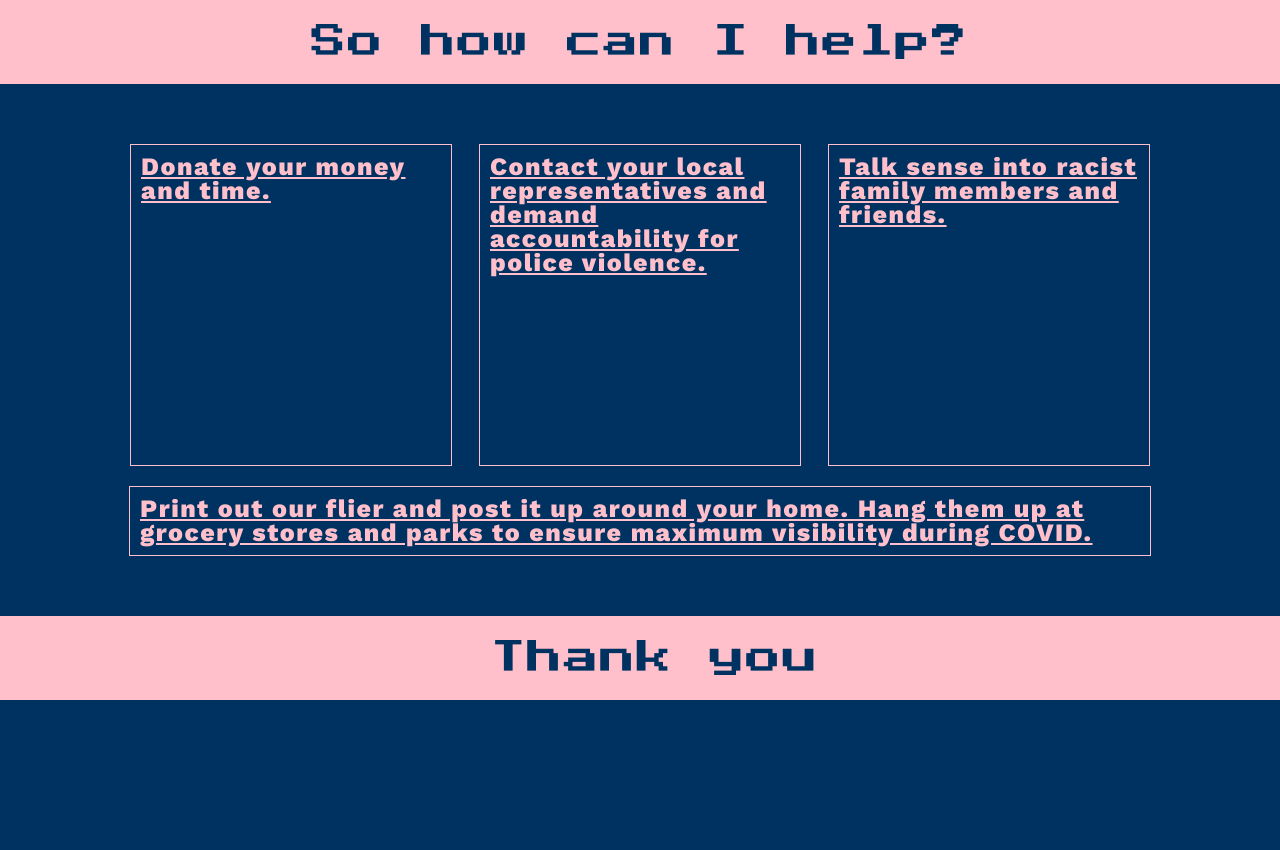
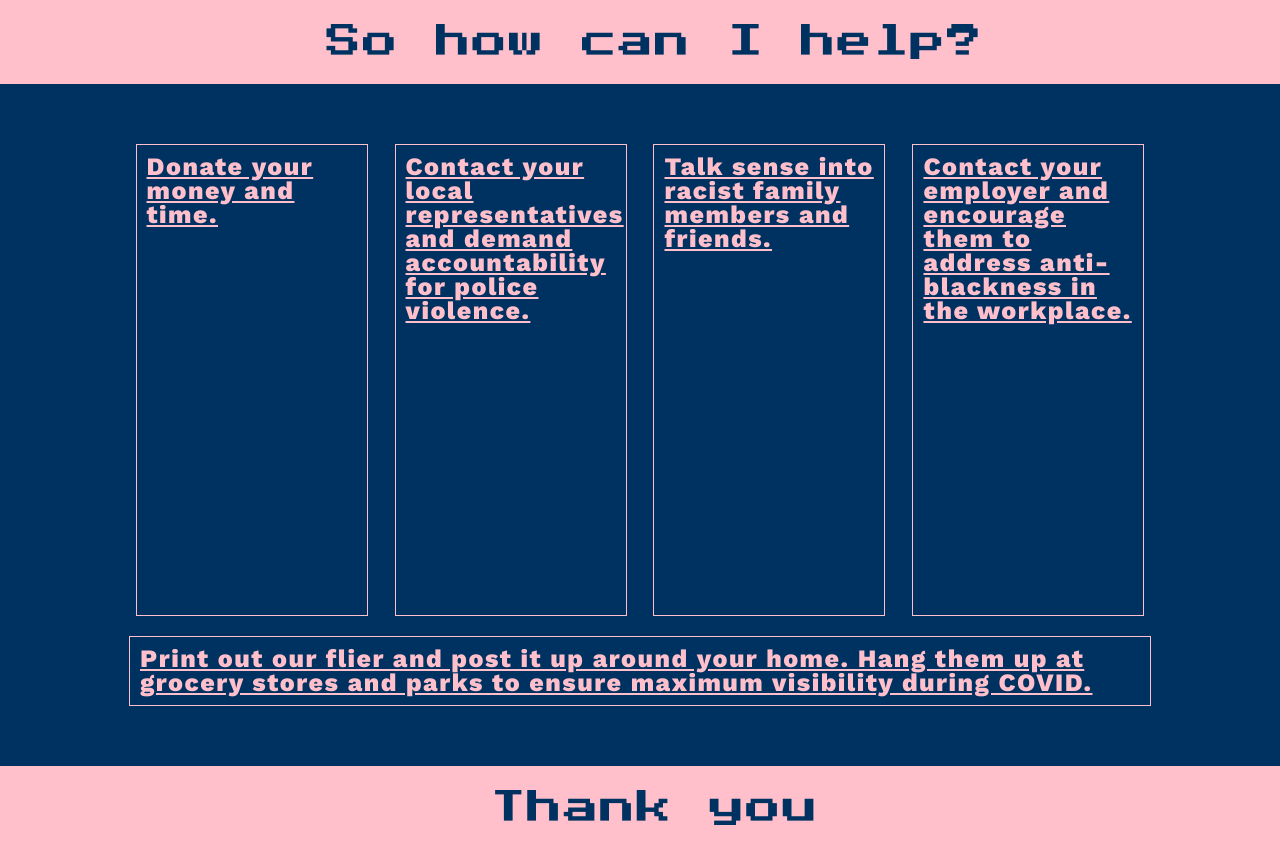
Before and after one commit to how-can-i-help/how-can-i-help.github.io, a plain HTML site: page index.html in a window 1280 px wide. Shown: the top 850 px of the page. Before the commit the page ends 800 px from the top, so only its background shows below. Drawn offline with nearby package versions, Linux system fonts and the light colour scheme.

Commit message:
Add employer

```diff
--- a/index.html
+++ b/index.html
@@ -35,6 +35,7 @@
 
 		header, footer
 		{
+			width: 100%;
 			display: block;
 			text-align: center;
 			padding: 30px 15px 30px 15px;
@@ -54,8 +55,8 @@
 			font-size: 25px;
 			font-weight: 800;
 			color: pink;
-			width: 300px;
-			height: 300px;
+			width: 210px;
+			height: 450px;
 			display: inline-block;
 			border: 1px solid pink;
 			text-align: left;
@@ -88,6 +89,11 @@
 			content:'Click for resources for educating yourself and others, including your children.';
 			font-weight: 400;
 		}
+		a.boss:hover::after
+		{
+			content:'Click to download Whitney Evans\' template for a letter to your employer. Collaborate with likeminded co-workers.';
+			font-weight: 400;
+		}
 		a.flier:hover::after
 		{
 			content: 'More visibility nationwide means more financial and moral support for the movement against racist police violence.';
@@ -100,10 +106,6 @@
 			height: auto;
 			margin: 0px;
 			padding: 0px;
-		}
-		footer
-		{
-			width: 100%;
 		}
 		ul
 		{
@@ -145,6 +147,9 @@
 		<a href="#" class="learn nav">
 			Talk sense into racist family members and friends.
 		</a>
+		<a href="https://c10.patreonusercontent.com/3/eyJhIjoxLCJwIjoxfQ%3D%3D/patreon-media/p/post/37737054/35448584e5c64e8ab78bd81482adde06/1?token-time=1591246227&token-hash=zSpe-rwJe3DfBJU0-BTRZlfYbecmjkw4i_Y1ZshCmug%3D" class="boss nav">
+			Contact your employer and encourage them to address anti-blackness in the workplace.
+		</a>
 		<div id="info">
 			<div id="donate">
 				<ul><a href="https://secure.everyaction.com/zae4prEeKESHBy0MKXTIcQ2" target="_blank"><li>Donate to <u>Reclaim the Block</u> (Minneapolis)</li></a>
```
